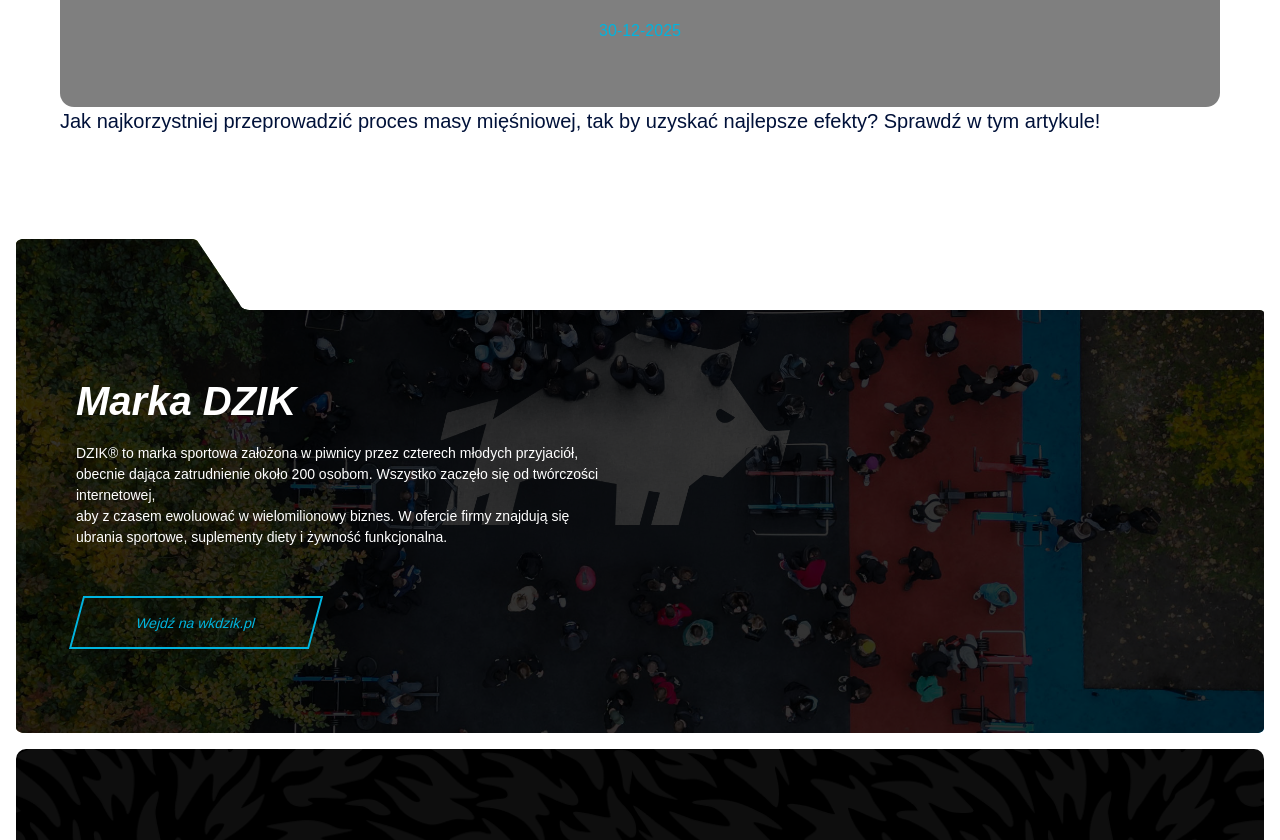
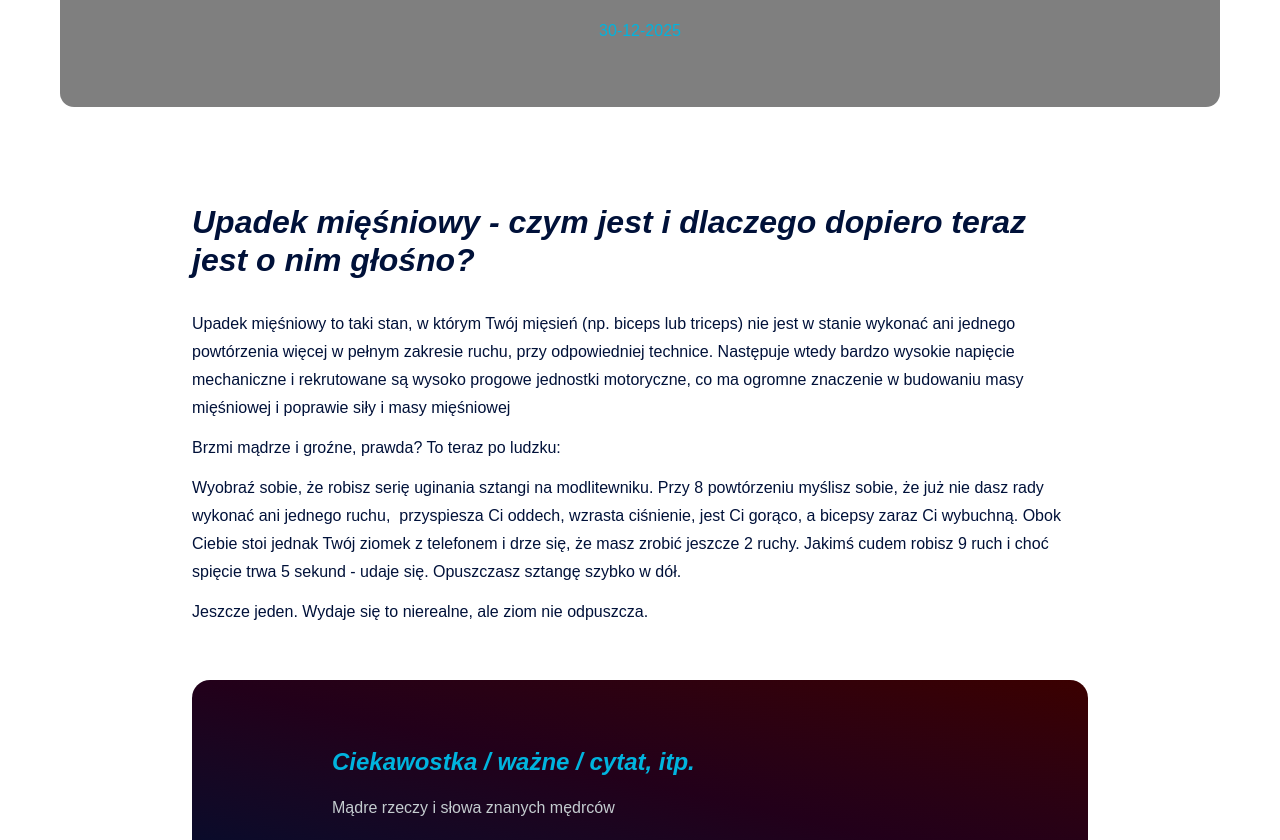
Before and after one commit to PanKarton/DZIKGYM, a Next.js app: page /blog/1 in a window 1280 px wide. Shown: the part 963-1803 px from the top of the page. Built offline with nearby package versions, Linux system fonts and the light colour scheme; a web font is replaced by a local one.

Commit message:
added styles for post in desktop

```diff
--- a/package.json
+++ b/package.json
@@ -22,6 +22,7 @@
     "react-dom": "19.1.0",
     "react-hook-form": "^7.71.1",
     "react-icons": "^5.5.0",
+    "react-markdown": "^10.1.0",
     "react-turnstile": "^1.1.5",
     "resend": "^6.9.1",
     "tailwind-merge": "^3.4.0",
--- a/src/app/blog/[slug]/page.tsx
+++ b/src/app/blog/[slug]/page.tsx
@@ -1,10 +1,13 @@
 import SubHero from "@/components/layouts/SubHero";
+import GradientBlueRed from "@/components/ui/GradientBlueRed";
+import ReactMarkdown, { Components } from "react-markdown";
 
 type Post = {
   title: string;
   primaryImage?: string;
   subTitle: string;
   textOne: string;
+  curioTitle?: string;
   curio?: string;
   textTwo?: string;
   secondaryImage?: string;
@@ -12,23 +15,45 @@ type Post = {
   publishDate: string;
 };
 
-const getPostData = async (slug: string): Promise<Post> => {
+// const getPostData = async (slug: string): Promise<Post> => {
+const getPostData = async (): Promise<Post> => {
   const post = {
     title: "Wszystko co musisz wiedzieć o masie i budowaniu mięśni",
     subTitle:
       "Jak najkorzystniej przeprowadzić proces masy mięśniowej, tak by uzyskać najlepsze efekty? Sprawdź w tym artykule!",
-    textOne: "",
-    curio: "",
-    textTwo: "",
-    image: "",
-    textThree: "",
+    primaryImage: "",
+    textOne:
+      "## Upadek mięśniowy - czym jest i dlaczego dopiero teraz jest o nim głośno?\n\nUpadek mięśniowy to taki stan, w którym Twój mięsień (np. biceps lub triceps) nie jest w stanie wykonać ani jednego powtórzenia więcej w pełnym  zakresie ruchu, przy odpowiedniej technice. Następuje wtedy bardzo  wysokie napięcie mechaniczne i rekrutowane są wysoko progowe jednostki  motoryczne, co ma ogromne znaczenie w budowaniu masy mięśniowej i poprawie siły i masy mięśniowej\n\nBrzmi mądrze i groźne, prawda? To teraz po ludzku:\n\nWyobraź sobie, że robisz serię uginania sztangi na modlitewniku. Przy 8 powtórzeniu myślisz sobie, że już nie dasz rady wykonać ani jednego  ruchu,  przyspiesza Ci oddech, wzrasta ciśnienie, jest Ci gorąco, a  bicepsy zaraz Ci wybuchną. Obok Ciebie stoi jednak Twój ziomek z  telefonem i drze się, że masz zrobić jeszcze 2 ruchy. Jakimś cudem  robisz 9 ruch i choć spięcie trwa 5 sekund - udaje się. Opuszczasz  sztangę szybko w dół.\n\nJeszcze jeden. Wydaje się to nierealne, ale ziom nie odpuszcza.",
+    curioTitle: "Ciekawostka / ważne / cytat, itp.",
+    curio: "Mądre rzeczy i słowa znanych mędrców",
+    textTwo:
+      "## Podsumowanie\n\nRobisz 3 głębsze oddechy, nabierasz tyle powietrza ile jesteś w  stanie, napinasz całe ciało i walczysz o ten 10 ruch. W połowie spięcia  masz wrażenie, że sztanga stoi w miejscu, ale jakimś cudem centymetr po  centymetrze jest wyżej. Udaje się, ale po tym nie masz nawet możliwości  spokojnie odłożyć sztangi na stojak. Twoje bicepsy absolutnie odmówiły  posłuszeństwa. To klasyczny przykład ciężkiej serii w ćwiczeniach siłowych z dużym ciężarem i odpowiednim obciążeniem.",
+    secondaryImage: "asd",
+    textThree:
+      "Brawo, osiągnąłeś RIR 0 czyli zaliczyłeś upadek mięśniowy - coś,  czego większość osób na siłowni nigdy realnie nie doświadcza, mimo że  wykonuje regularne ćwiczenia na siłowni.\n\nNigdy nie zdarzyło Ci się przeżyć podobnej serii? To niedobrze - szczególnie jeśli Twoim celem jest zwiększyć siłę i pobudzić różne partie mięśniowe do wzrostu.\n\nWiększość Twoich serii tak wygląda? To jeszcze gorzej.\n\n\Ludzie trenowali do absolutnej odmowy dziesiątki lat temu. Po prostu teraz to mądrze nazwaliśmy.",
     publishDate: "30-12-2025",
   }; // Replace with actual data fetching logic
   return post;
 };
 
+const components: Components = {
+  h2: ({ children, ...props }) => (
+    <h2
+      className="text-[2rem] font-extrabold italic leading-[1.2] mb-6"
+      {...props}
+    >
+      {children}
+    </h2>
+  ),
+  p: ({ children, ...props }) => (
+    <p className="text-base leading-7 py-1.5" {...props}>
+      {children}
+    </p>
+  ),
+};
 const BlogPostPage = async ({ params }: { params: { slug: string } }) => {
-  const postData = await getPostData(params.slug);
+  // const postData = await getPostData(params.slug);
+  const postData = await getPostData();
 
   return (
     <div>
@@ -45,15 +70,36 @@ const BlogPostPage = async ({ params }: { params: { slug: string } }) => {
             {postData.publishDate}
           </span>
         </div>
-        <h2 className="text-xl mb-6">{postData.subTitle}</h2>
-        <p className="mb-4">{postData.textOne}</p>
-        {postData.curio && <p className="mb-4 italic">{postData.curio}</p>}
-        {postData.textTwo && <p className="mb-4">{postData.textTwo}</p>}
-        {postData.secondaryImage && (
-          // <img src={postData.secondaryImage} alt={postData.title} className="my-6" />
-          <div className="bg-gray-600 rounded-xl "></div>
-        )}
-        {postData.textThree && <p className="mb-4">{postData.textThree}</p>}
+        <div className="w-full max-w-4xl mx-auto mt-24">
+          <ReactMarkdown components={components}>
+            {postData.textOne}
+          </ReactMarkdown>
+          {postData.curio && (
+            <div className="rounded-2xl overflow-hidden pl-6 py-16 my-12 flex justify-center items-center  gap-4 flex-col relative">
+              <GradientBlueRed />
+
+              <p className="w-full max-w-160 italic text-(--color-brand-blue) text-[1.5rem] font-black">
+                {postData.curioTitle}
+              </p>
+              <p className="w-full max-w-160 text-(--color-off-primary)">
+                {postData.curio}
+              </p>
+            </div>
+          )}
+          {postData.textTwo && (
+            <ReactMarkdown components={components}>
+              {postData.textTwo}
+            </ReactMarkdown>
+          )}
+          {postData.secondaryImage && (
+            <div className="bg-gray-600 rounded-xl aspect-644/361 w-full max-w-161 mx-auto my-16  "></div>
+          )}
+          {postData.textThree && (
+            <ReactMarkdown components={components}>
+              {postData.textThree}
+            </ReactMarkdown>
+          )}
+        </div>
       </div>
     </div>
   );
```
Also changed, not shown: 1 other file (tests, documents, lock files or other folders).
